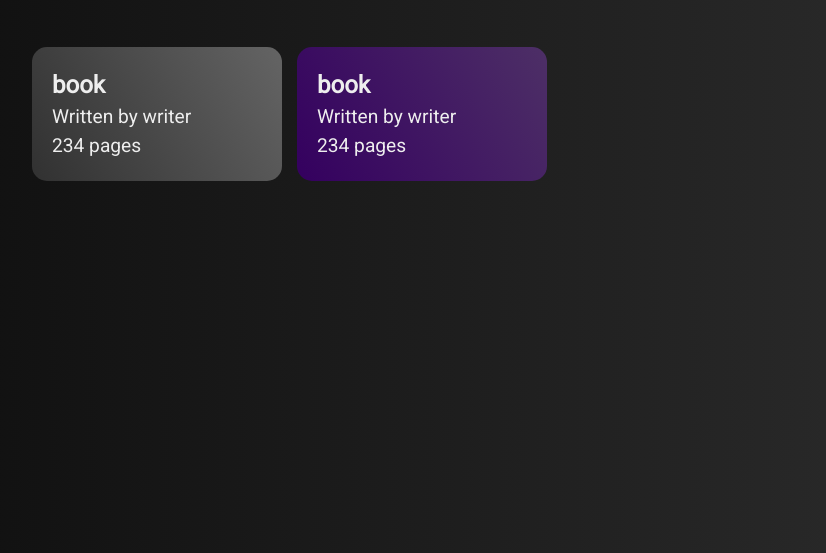
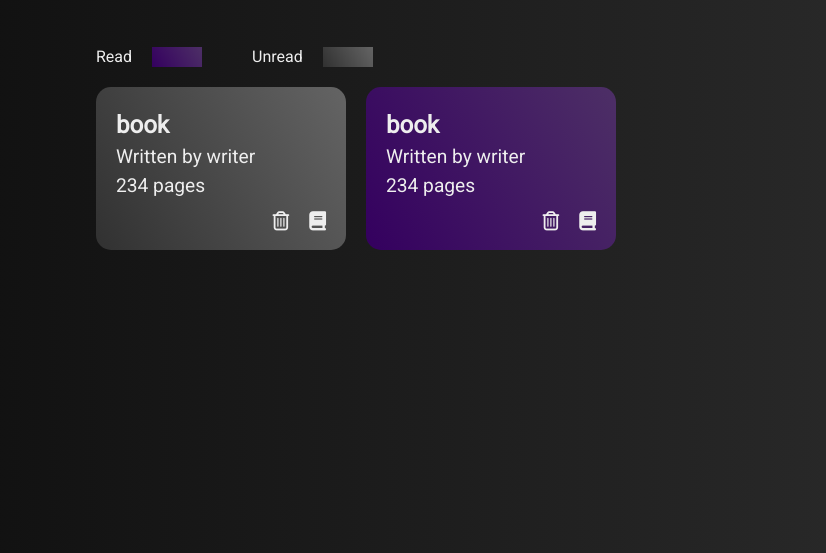
Before and after one commit to thetramp22/book-list, a plain HTML site: page index.html in a window 1280 px wide. Shown: the part 195-748 px from the top of the page, without its empty margins (32-858 px from the left). Drawn offline with Linux system fonts and the light colour scheme.

Commit message:
project complete

```diff
--- a/index.html
+++ b/index.html
@@ -17,6 +17,16 @@
         <button id="add-book-btn" class="add-book"><i class="fa-solid fa-plus"></i></button>
     </header>
     <main>
+        <div class="legend">
+            <div>
+                <p>Read</p>
+                <div class="legend-sample read"></div>
+            </div>
+            <div>
+                <p>Unread</p>
+                <div class="legend-sample unread"></div>
+            </div>
+        </div>
         <div id="book-grid" class="book-grid"></div>
     </main>
     <footer class="footer">
--- a/script.js
+++ b/script.js
@@ -4,10 +4,6 @@ function Book(title, author, pages, read) {
     this.author = author;
     this.pages = pages;
     this.read = read;
-}
-
-Book.prototype.toggleRead = function() {
-    this.read = !this.read;
 }
 
 function addBookToList(book) {
@@ -45,8 +41,8 @@ function submitNewBook(e) {
 
 function displayBooks(myBookList) {
     resetBookGrid();
-    for(let book of myBookList) {
-        createBookCard(book);
+    for(let i = 0; i < myBookList.length; i++) {
+        createBookCard(myBookList[i], i);
     }
 }
 
@@ -54,17 +50,30 @@ function resetBookGrid() {
     bookGrid.innerHTML = '';
 }
 
-function createBookCard(book) {
+function createBookCard(book, i) {
     const bookCard = document.createElement('div');
     const title = document.createElement('p');
     const author = document.createElement('p');
     const pages = document.createElement('p');
+    const btnContainer = document.createElement('div');
+    const removeBtn = document.createElement('i');
+    const toggleReadBtn = document.createElement('i');
 
     bookCard.classList.add('book-card');
+    btnContainer.classList.add('book-card-btns');
+    removeBtn.classList.add('fa-regular');
+    removeBtn.classList.add('fa-trash-can');
+    removeBtn.setAttribute('data-key', `${i}`);
+    toggleReadBtn.classList.add('fa-solid');
+    toggleReadBtn.classList.add('fa-book');
+    toggleReadBtn.setAttribute('data-key', `${i}`);
 
     title.textContent = `${book.title}`;
     author.textContent = `Written by ${book.author}`;
     pages.textContent = `${book.pages} pages`;
+
+    removeBtn.addEventListener('click', removeBookCard);
+    toggleReadBtn.addEventListener('click', toggleRead);
 
     if(book.read) {
         bookCard.classList.add('read');
@@ -75,7 +84,21 @@ function createBookCard(book) {
     bookCard.appendChild(title);
     bookCard.appendChild(author);
     bookCard.appendChild(pages);
+    btnContainer.appendChild(removeBtn);
+    btnContainer.appendChild(toggleReadBtn);
+    bookCard.appendChild(btnContainer);
     bookGrid.appendChild(bookCard);
+}
+
+function removeBookCard(e) {
+    myBookList.splice(e.target.getAttribute('data-key'), 1);
+    displayBooks(myBookList);
+}
+
+function toggleRead(e) {
+    let book = myBookList[e.target.getAttribute('data-key')];
+    book.read = !book.read;
+    displayBooks(myBookList);
 }
 
 function showModal() {
--- a/styles.css
+++ b/styles.css
@@ -47,6 +47,30 @@ header {
     gap: 50px;
 }
 
+.legend {
+    display: flex;
+    gap: 50px;
+    margin-bottom: 20px;
+}
+
+.legend div {
+    display: flex;
+    gap: 20px;
+}
+
+.legend-sample {
+    height: 20px;
+    width: 50px;
+}
+
+.legend-sample.read {
+    background: var(--book-card-bg-read);
+}
+
+.legend-sample.unread {
+    background: var(--book-card-bg-unread);
+}
+
 .add-book {
     border: 2px solid var(--text);
     border-radius: 50%;
@@ -66,13 +90,17 @@ header {
 }
 
 main {
-    padding: 0 5vw;
+    padding: 0 10vw;
+    max-height: 520px;
 }
 
 .book-grid {
     display: grid;
     grid-template-columns: repeat(auto-fit, 250px);
-    gap: 15px;
+    gap: 20px;
+    max-height: 520px;
+
+    overflow-y: auto;
 }
 
 .book-card {
@@ -96,6 +124,21 @@ main {
 .book-card p:first-of-type {
     font-size: 1.5rem;
     font-weight: bold;
+}
+
+.book-card-btns {
+    display: flex;
+    justify-content: flex-end;
+    gap: 20px;
+    margin-top: 10px;
+}
+
+.book-card-btns i {
+    transition: 0.2s;
+}
+
+.book-card-btns i:hover {
+    transform: scale(1.2);
 }
 
 /* FOOTER */
```
Also changed, not shown: 1 other file.
